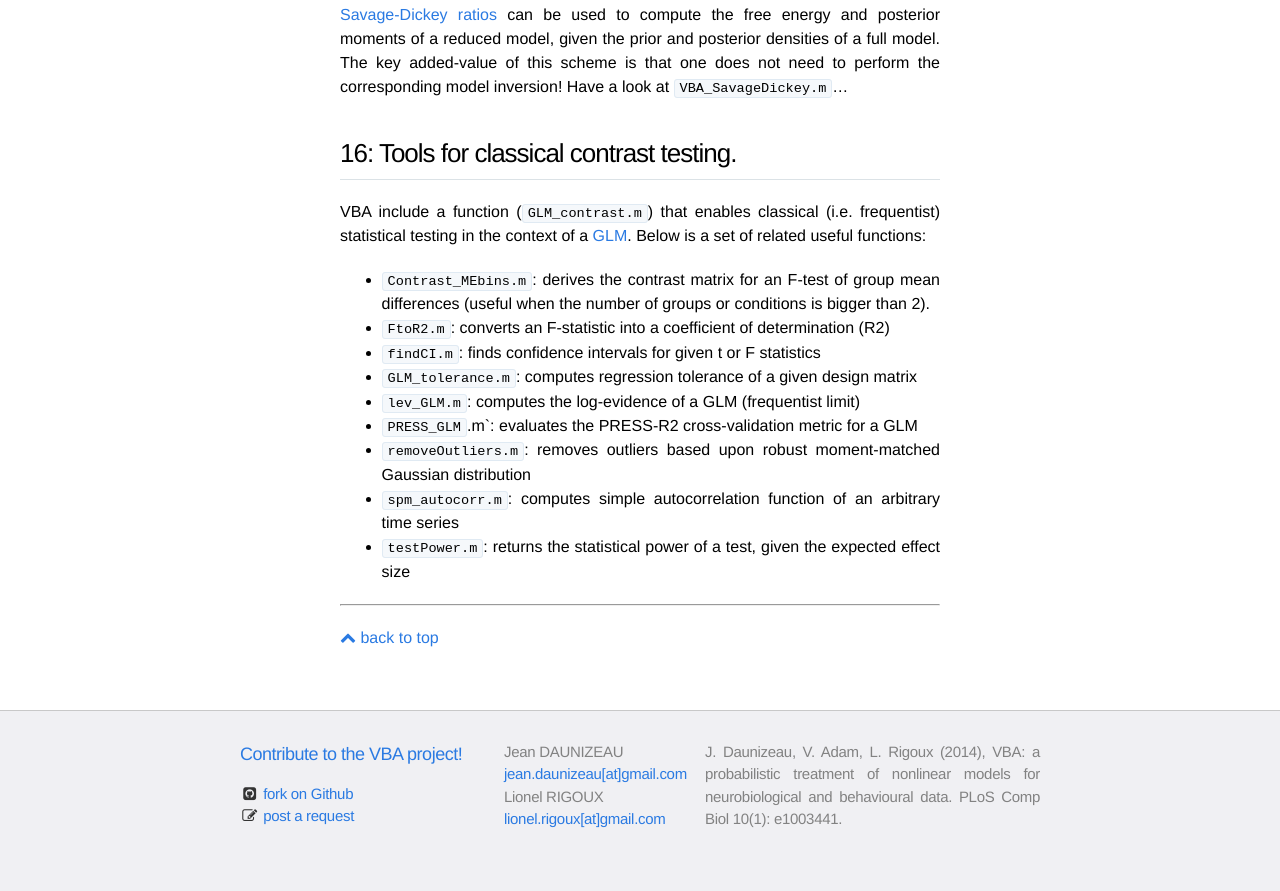
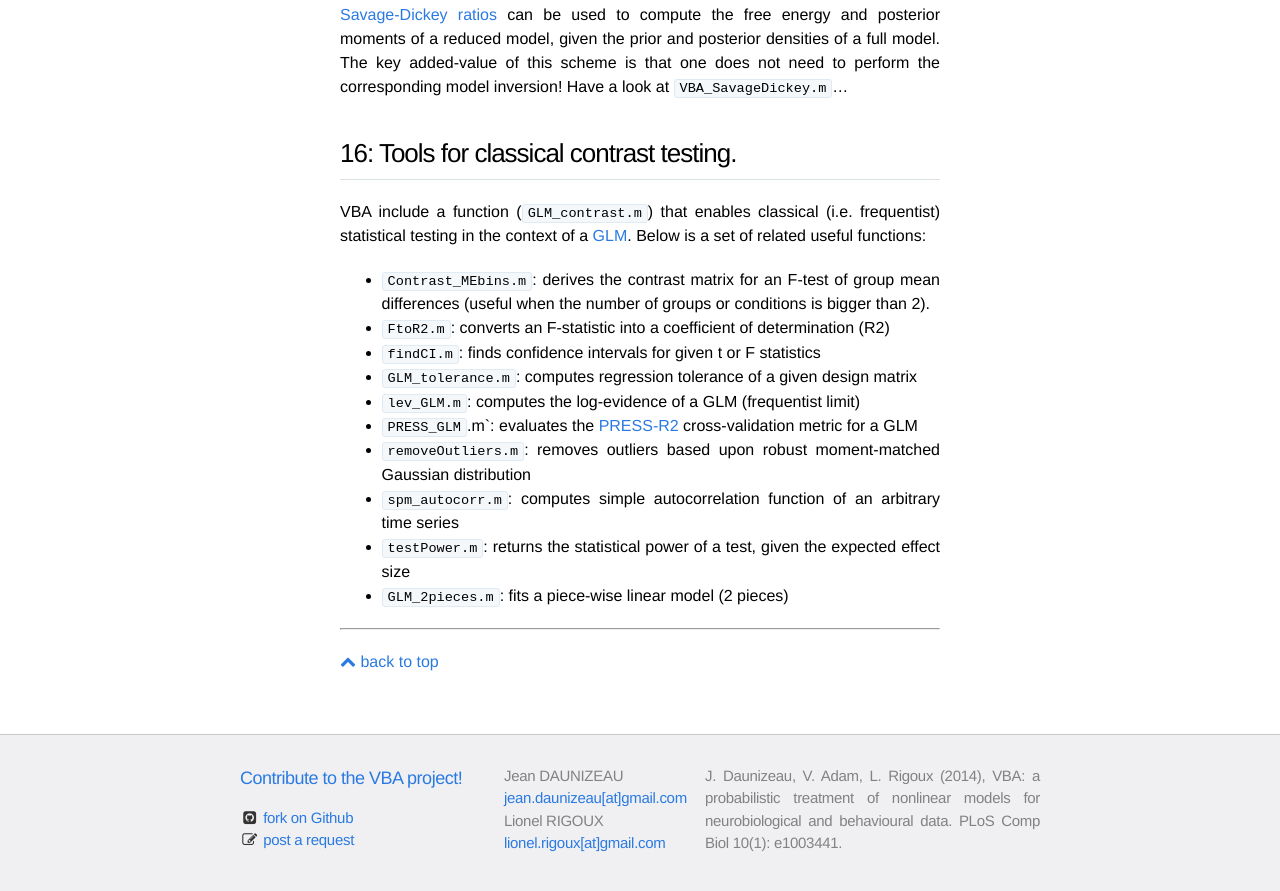
Before and after one commit to MBB-team/VBA-toolbox, a Jekyll site: the page built from _wiki/a-few-VBA-functions.md, in a window 1280 px wide and 900 px high, scrolled down 4038 px. Shown: the top 891 px of the window. Built offline with Jekyll 4.4.1, drawn with Linux system fonts in a browser that asks for light colours; nearby versions of some CDN libraries; formulas are drawn with MathJax 3.

Commit message:
Update a-few-VBA-functions.md

```diff
--- a/_wiki/a-few-VBA-functions.md
+++ b/_wiki/a-few-VBA-functions.md
@@ -107,7 +107,8 @@ VBA include a function (`GLM_contrast.m`) that enables classical (i.e. frequenti
 - `findCI.m`: finds confidence intervals for given t or F statistics
 - `GLM_tolerance.m`: computes regression tolerance of a given design matrix
 - `lev_GLM.m`: computes the log-evidence of a GLM (frequentist limit)
-- `PRESS_GLM`.m`: evaluates the PRESS-R2 cross-validation metric for a GLM
+- `PRESS_GLM`.m`: evaluates the [PRESS-R2](https://en.wikipedia.org/wiki/PRESS_statistic) cross-validation metric for a GLM
 - `removeOutliers.m`: removes outliers based upon robust moment-matched Gaussian distribution
 - `spm_autocorr.m`: computes simple autocorrelation function of an arbitrary time series
 - `testPower.m`: returns the statistical power of a test, given the expected effect size
+- `GLM_2pieces.m`: fits a piece-wise linear model (2 pieces)
```
